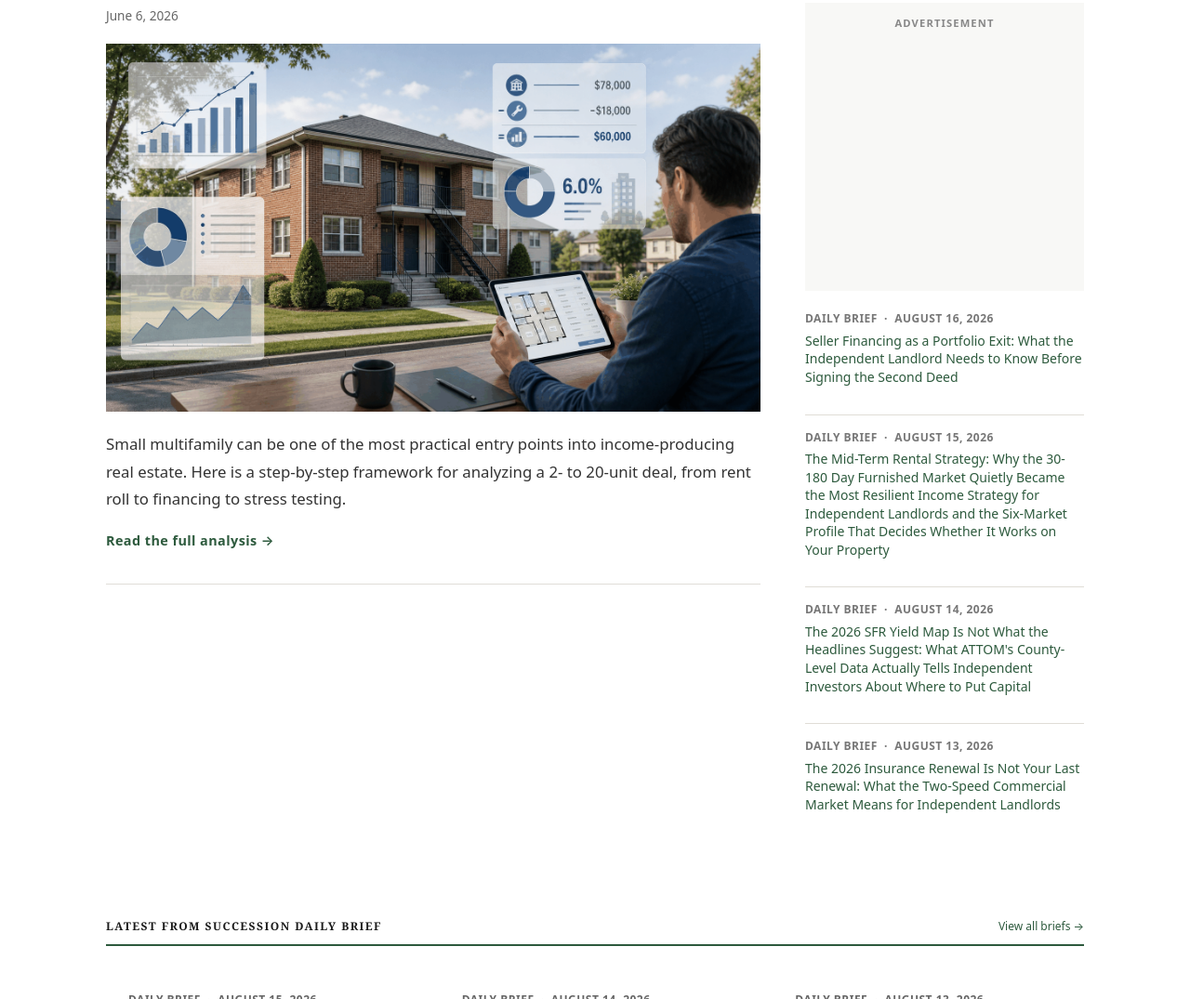
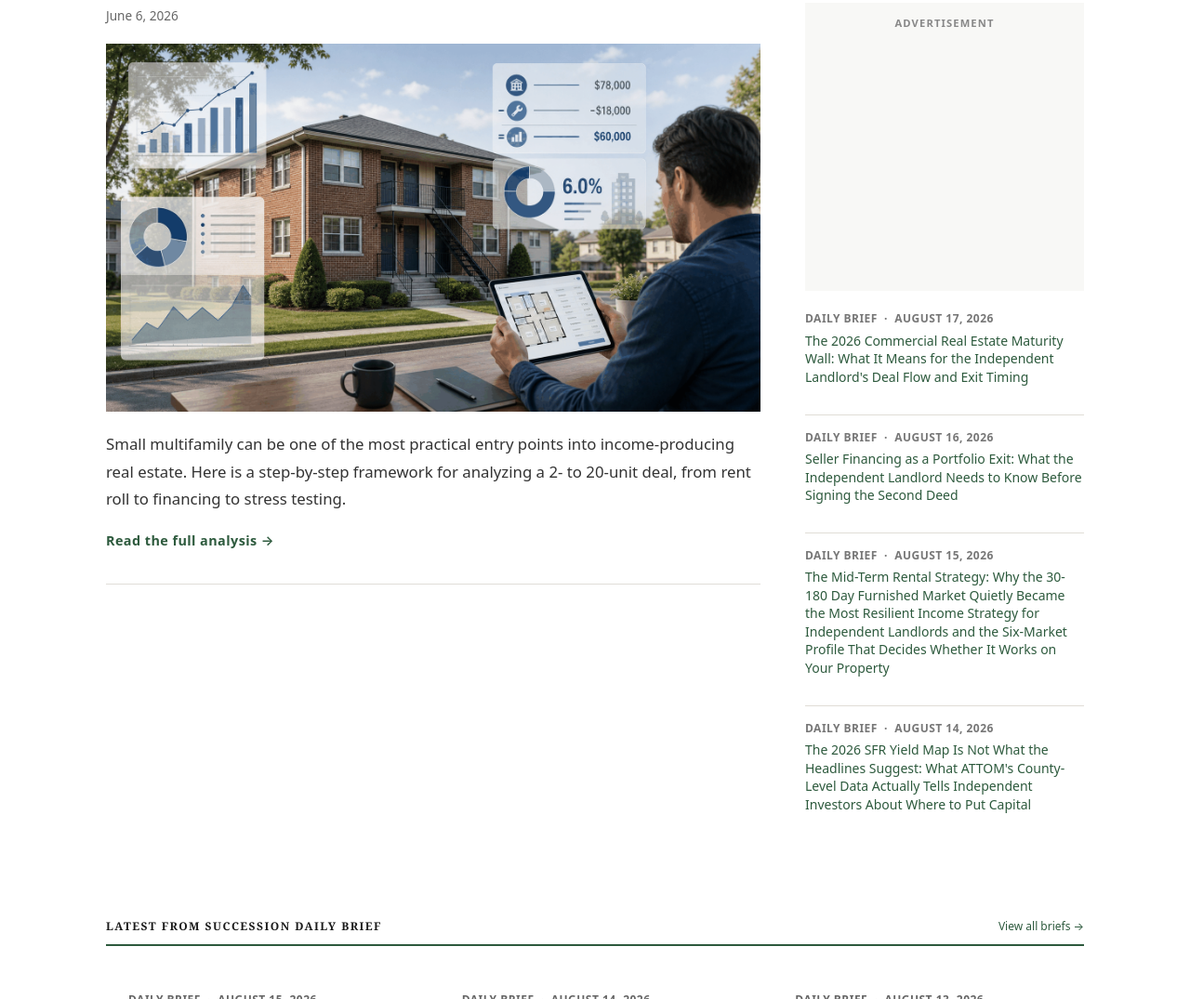
Before and after one commit to michaelbacotti/succession-rebuild, a website: page index.html in a window 1280 px wide. Shown: the part 352-1427 px from the top of the page at 93% size. Drawn offline with Linux system fonts and the light colour scheme.

Commit message:
Sidebar update: add 2026-08-17, drop oldest (Aug 13), cap=4

```diff
--- a/index.html
+++ b/index.html
@@ -96,6 +96,11 @@
  <script>(adsbygoogle = window.adsbygoogle || []).push({});</script>
 
                                                            <div class="sidebar-item">
+ <p class="sidebar-meta">DAILY BRIEF &nbsp;&middot;&nbsp; AUGUST 17, 2026</p>
+ <a href="/newsletters/2026-08-17-cre-maturity-wall-small-landlord-strategy/" class="sidebar-title">The 2026 Commercial Real Estate Maturity Wall: What It Means for the Independent Landlord's Deal Flow and Exit Timing</a>
+ </div>
+
+                                                           <div class="sidebar-item">
  <p class="sidebar-meta">DAILY BRIEF &nbsp;&middot;&nbsp; AUGUST 16, 2026</p>
  <a href="/newsletters/2026-08-16-seller-financing-exit-strategy-small-landlord-portfolio/" class="sidebar-title">Seller Financing as a Portfolio Exit: What the Independent Landlord Needs to Know Before Signing the Second Deed</a>
  </div>
@@ -107,10 +112,6 @@
  <div class="sidebar-item">
  <p class="sidebar-meta">DAILY BRIEF &nbsp;&middot;&nbsp; AUGUST 14, 2026</p>
  <a href="/newsletters/2026-08-14-sfr-yield-compression-market-selective-strategy-2026/" class="sidebar-title">The 2026 SFR Yield Map Is Not What the Headlines Suggest: What ATTOM's County-Level Data Actually Tells Independent Investors About Where to Put Capital</a>
- </div>
- <div class="sidebar-item">
- <p class="sidebar-meta">DAILY BRIEF &nbsp;&middot;&nbsp; AUGUST 13, 2026</p>
- <a href="/newsletters/2026-08-13-landlord-insurance-renewal-2026-two-speed-market/" class="sidebar-title">The 2026 Insurance Renewal Is Not Your Last Renewal: What the Two-Speed Commercial Market Means for Independent Landlords</a>
  </div>
 
 
```
